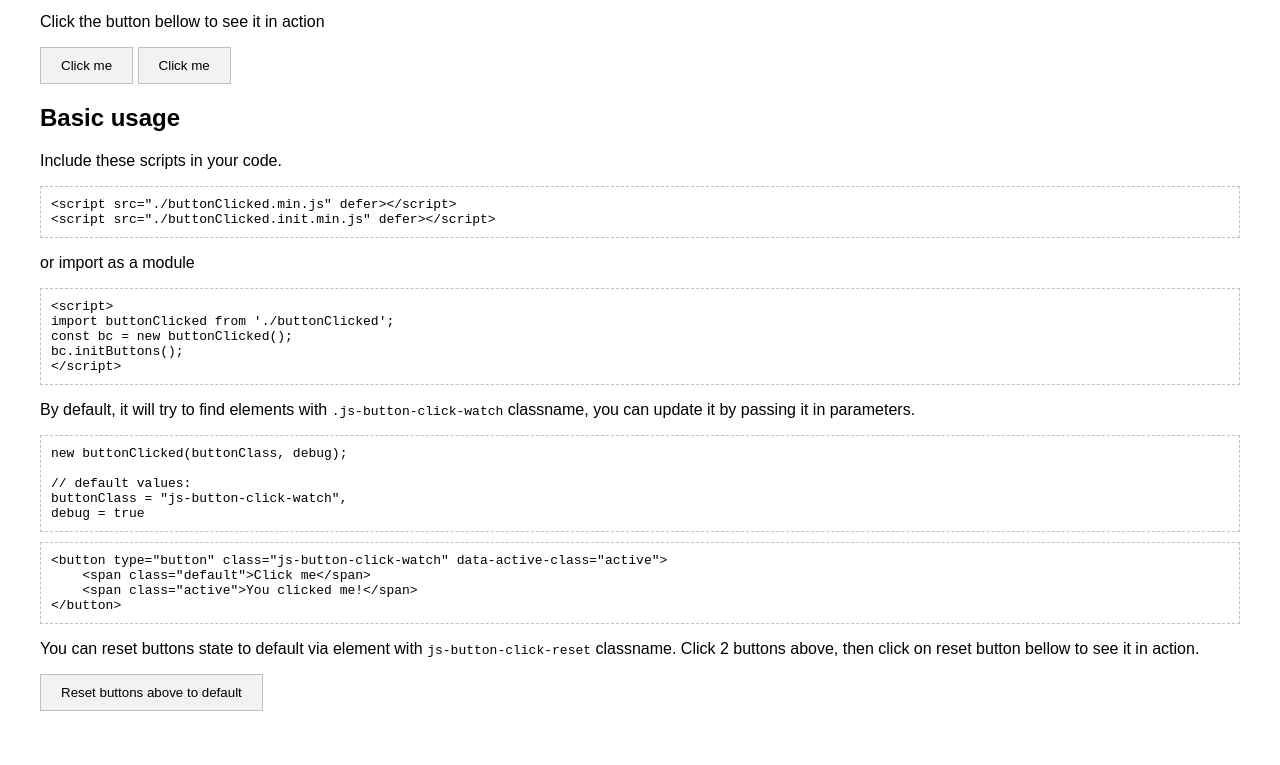
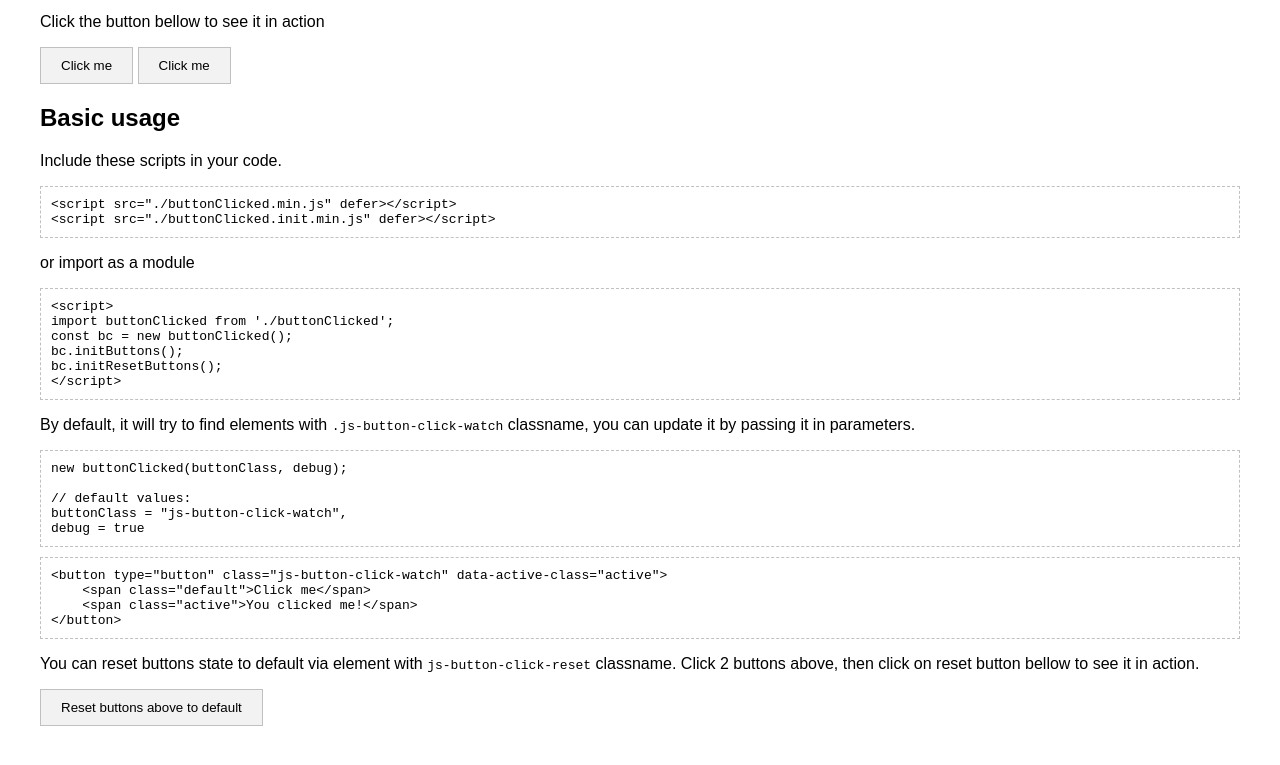
Before and after one commit to wUFr/button-clicked, a website with bundled scripts: page docs/index.html in a window 1280 px wide. Shown: the part 177-942 px from the top of the page. Built offline with nearby package versions, Linux system fonts and the light colour scheme.

Commit message:
Docs and code hotfixes

```diff
--- a/docs/index.html
+++ b/docs/index.html
@@ -84,6 +84,7 @@
 &lt;script src=&quot;./buttonClicked.min.js&quot; defer&gt;&lt;/script&gt;
 &lt;script src=&quot;./buttonClicked.init.min.js&quot; defer&gt;&lt;/script&gt;</pre>
 
+
 		<p>
 			or import as a module
 		</p>
@@ -93,6 +94,7 @@
 import buttonClicked from './buttonClicked';
 const bc = new buttonClicked();
 bc.initButtons();
+bc.initResetButtons();
 &lt;/script&gt;</pre>
 
 		<p>
--- a/ts/buttonClicked.init.ts
+++ b/ts/buttonClicked.init.ts
@@ -13,5 +13,4 @@ import buttonClicked from './buttonClicked';
 
 const initButtonsClicked = new buttonClicked();
 initButtonsClicked.initButtons();
-initButtonsClicked.initButtons();
 initButtonsClicked.initResetButtons();
```
Also changed, not shown: README.md, docs/buttonClicked.init.min.js, js/buttonClicked.init.min.js.
